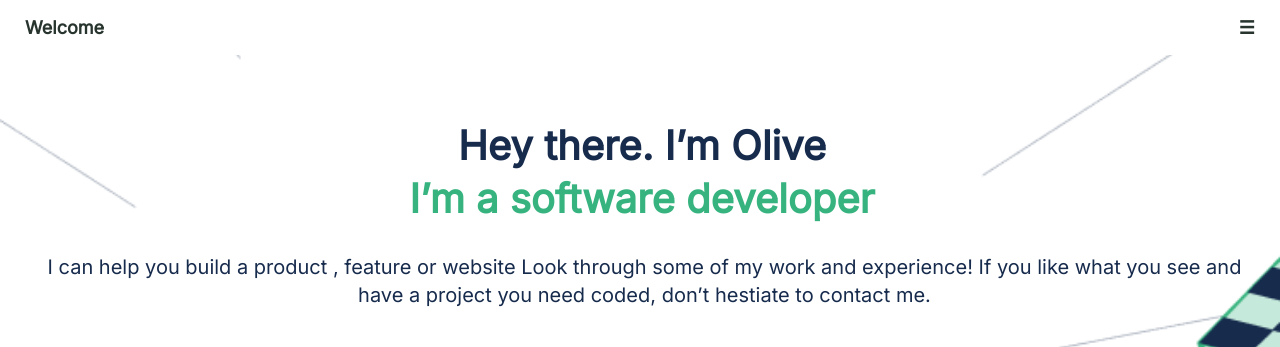
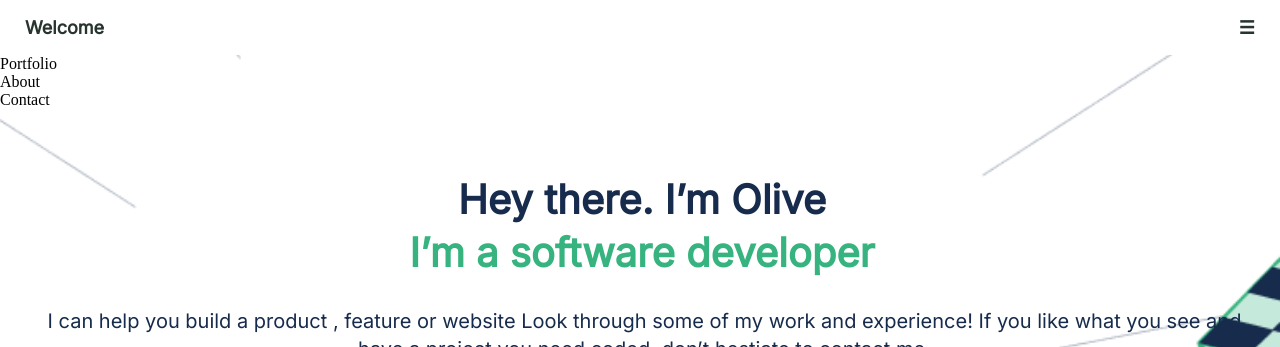
Before and after one commit to abiodunraheem/My-portfolio-template-3, a website: page index.html in a window 1280 px wide. Shown: the top 347 px of the page. Drawn offline with Linux system fonts and the light colour scheme.

Commit message:
html and css file modified

```diff
--- a/index.html
+++ b/index.html
@@ -21,6 +21,11 @@
 
     <section>
         <div class="first-background">
+            <ul class="my-info-ul">
+                <li><a>Portfolio</a></li>
+                <li><a>About</a></li>
+                <li><a>Contact</a></li>
+            </ul>
             <h1>Hey there. I’m Olive</h1>
             <h2>I’m a software developer</h2>
 
--- a/style.css
+++ b/style.css
@@ -23,6 +23,10 @@ body {
   font-family: 'Inter', sans-serif;
   font-style: normal;
   font-weight: 600;
+}
+
+.my-info ul {
+  display: none;
 }
 
 .first-background {
```
Also changed, not shown: images/front-page-desktop.png (added).
